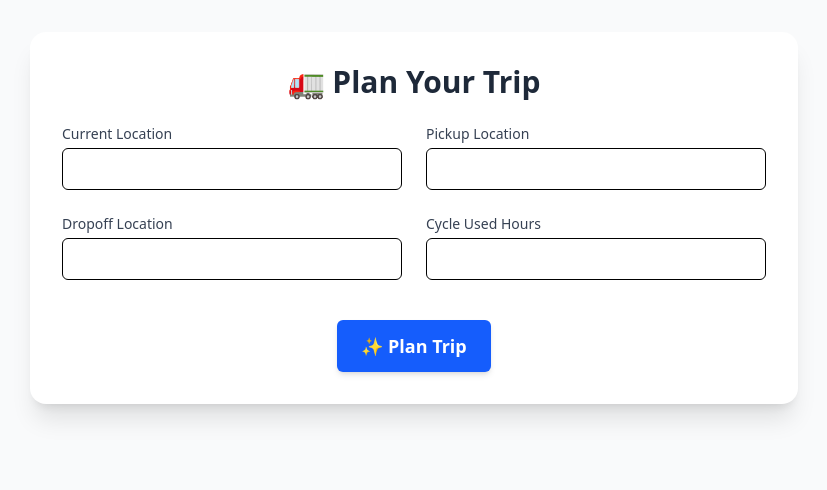
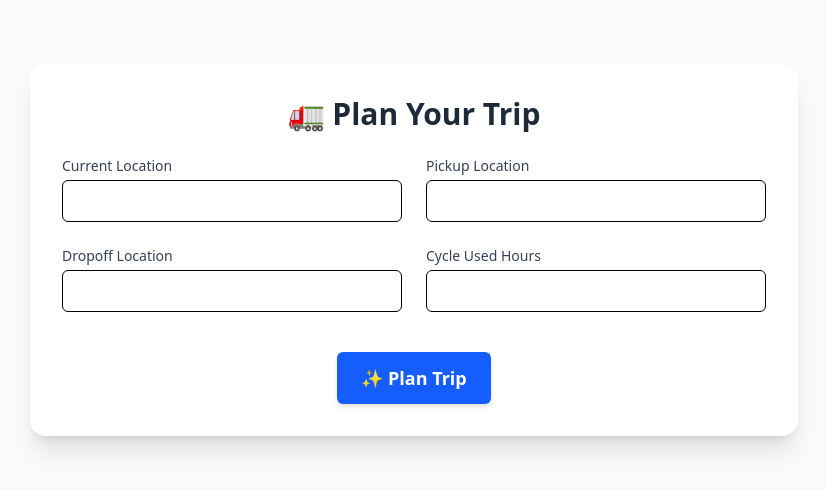
Before and after one commit to allania7med11/DrivePlan, a Next.js app in the folder frontend/: page /plan-trip in a window 1280 px wide. Shown: the top 490 px of the page, without its empty margins (226-1053 px from the left). Built offline with nearby package versions, Linux system fonts and the light colour scheme.

Commit message:
8698xecgu__change layout

```diff
--- a/frontend/src/components/TripPlanner.tsx
+++ b/frontend/src/components/TripPlanner.tsx
@@ -3,31 +3,45 @@ import dynamic from "next/dynamic";
 import TripForm from "./TripForm";
 
 const MapView = dynamic(() => import("./MapView"), { ssr: false });
-const DailyLogCanvas = dynamic(() => import("./DailyLogCanvas"), { ssr: false });
+const DailyLogCanvas = dynamic(() => import("./DailyLogCanvas"), {
+  ssr: false,
+});
 
 export default function TripPlanner() {
   const [result, setResult] = useState<any>(null);
   const [error, setError] = useState<string>("");
 
   return (
-    <div>
-      <TripForm setResult={setResult} setError={setError} />
+    <div className="min-h-screen bg-gray-50 py-8 px-4 sm:px-6 lg:px-8">
+      <div className="max-w-screen-lg mx-auto space-y-8">
+        <div className="">
+          <TripForm setResult={setResult} setError={setError} />
+        </div>
 
-      {result && (
-        <>
-          <div className="mt-4">
-            <MapView rests={result.rests} routes={result.routes} />
+        {error && (
+          <div className="p-4 bg-red-100 text-red-700 border border-red-300 rounded shadow-sm">
+            ⚠️ {error}
           </div>
+        )}
 
-          <div className="mt-4">
-            <DailyLogCanvas logSheet={result.log_sheets?.[0]} />
+        {result && (
+          <div className="flex flex-col gap-6">
+            <div className="w-full bg-white p-4 rounded shadow">
+              <h2 className="text-2xl font-semibold mb-2">Map Overview</h2>
+              <MapView rests={result.rests} routes={result.routes} />
+            </div>
+
+            <div className="w-full bg-white p-4 rounded shadow">
+              <h2 className="text-2xl font-semibold mb-2">
+                Daily Log Sheet
+              </h2>
+              <div className="flex justify-center">
+                <DailyLogCanvas logSheet={result.log_sheets?.[0]} />
+              </div>
+            </div>
           </div>
-        </>
-      )}
-
-      {error && (
-        <div className="mt-4 p-2 text-red-600 bg-red-100 rounded">{error}</div>
-      )}
+        )}
+      </div>
     </div>
   );
 }
```
